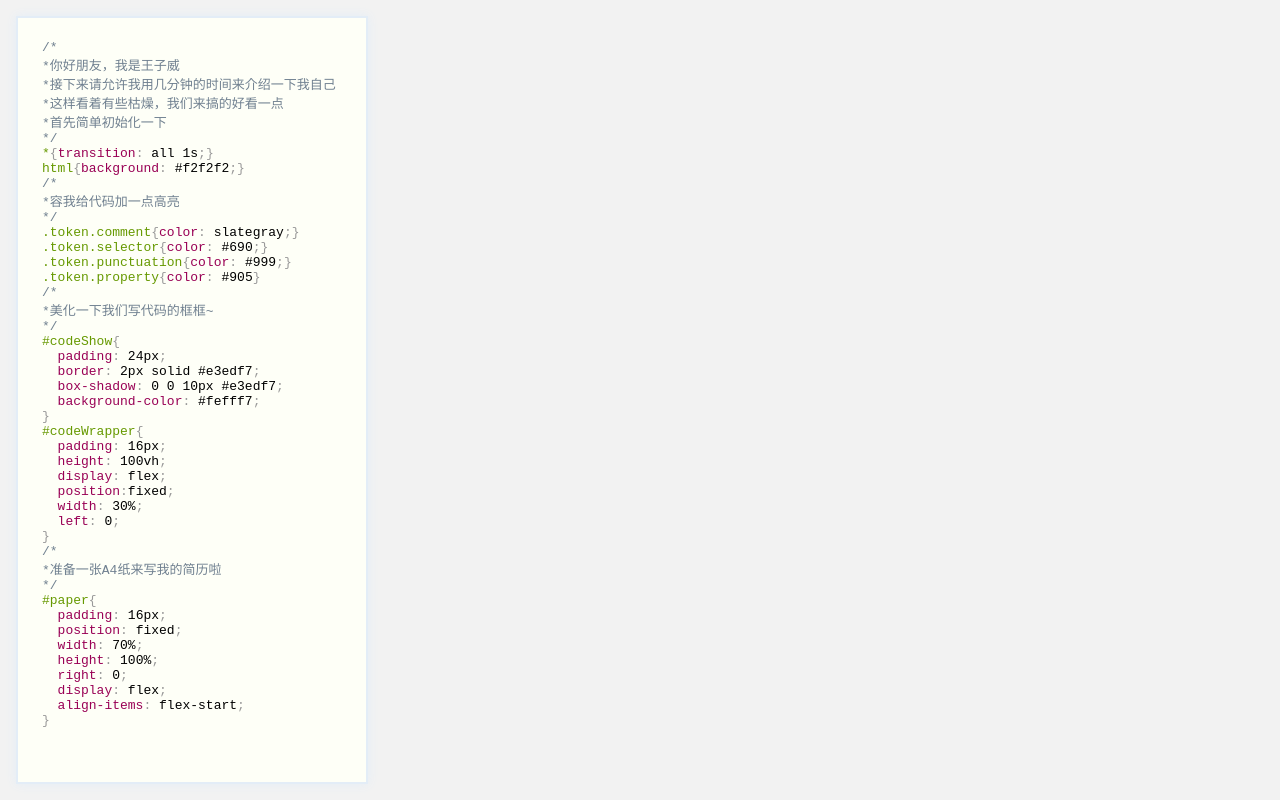
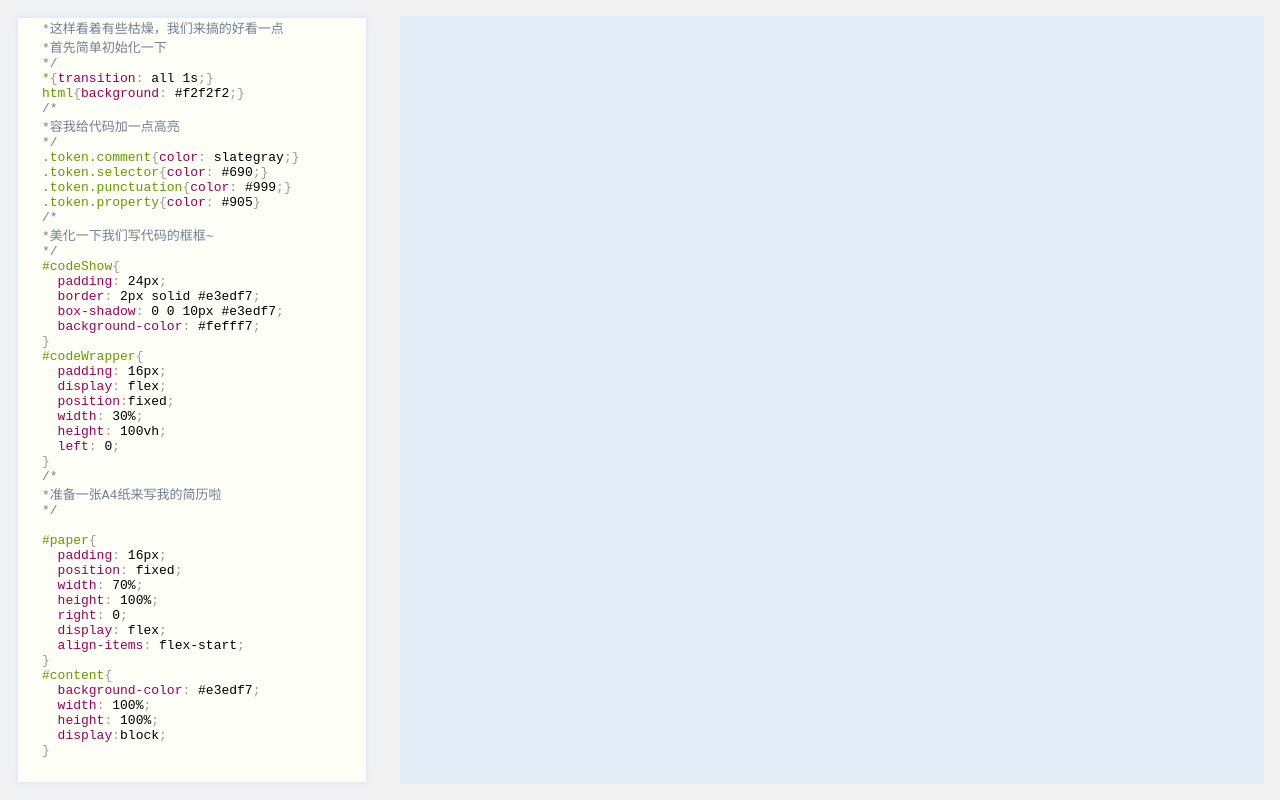
Before and after one commit to WillWang-Ww/MyResume, a plain HTML site: page index.html in a window 1280 px wide. Drawn offline with Linux system fonts and the light colour scheme.

Commit message:
创建简历基本架构

```diff
--- a/css/default.css
+++ b/css/default.css
@@ -18,4 +18,7 @@ body{
 #codeShow{
     width: 100%;
     overflow: hidden;
-  }
+}
+#content{
+    display: none;
+}
--- a/js/main.js
+++ b/js/main.js
@@ -1,6 +1,23 @@
 //add code to #codeShow and style
 function writeCode(prefix,getCode,fn){
   let domCode = document.querySelector('#codeShow')
+  domCode.innerHTML = prefix || ''
+  let n = 0
+  let timer = setInterval(()=>{
+    n += 1
+    domCode.innerHTML = Prism.highlight(prefix + getCode.substring(0,n), Prism.languages.css);
+    codeStyle.innerHTML = prefix + getCode.substring(0,n)
+    domCode.scrollTop = domCode.scrollHeight
+    if (n >= getCode.length) {
+      window.clearInterval(timer)
+      fn && fn.call()
+    }
+  }, 0)
+}
+
+//add code to #content and style
+function writeContent(prefix,getCode,fn){
+  let domCode = document.querySelector('#content')
   domCode.innerHTML = prefix || ''
   let n = 0
   let timer = setInterval(()=>{
@@ -41,15 +58,18 @@ html{background: #f2f2f2;}
 }
 #codeWrapper{
   padding: 16px;
-  height: 100vh;
   display: flex;
   position:fixed;
   width: 30%;
+  height: 100vh;
   left: 0;
 }
 /*
 *准备一张A4纸来写我的简历啦
 */
+`
+
+var result2=`
 #paper{
   padding: 16px;
   position: fixed;
@@ -59,15 +79,22 @@ html{background: #f2f2f2;}
   display: flex;
   align-items: flex-start;
 }
+#content{
+  background-color: #e3edf7;
+  width: 100%;
+  height: 100%;
+  display:block;
+}
 `
 
-var result2=`
-
-`
 
 writeCode('',result,()=>{
   creatPaper(() => {
-    writeCode(result,result2)
+    writeCode(result,result2,(()=>{
+      creatContent(()=>{
+
+      })
+    }))
   })
 })
 
@@ -75,5 +102,46 @@ function creatPaper(fn){
   var paper = document.createElement('div')
   paper.id = 'paper'
   document.body.appendChild(paper)
+  var content = document.createElement('div')
+  content.id = 'content'
+  paper.appendChild(content)
   fn.call()
 }
+
+function creatContent(fn){
+  let content = document.querySelector('#content')
+  let personalInfo = document.createElement('div')
+  let programInfo = document.createElement('div')
+  personalInfo.id = 'personalInfo'
+  programInfo.id = 'programInfo'
+  content.appendChild(personalInfo)
+  content.appendChild(programInfo)
+  let portrait = document.createElement('div')
+  portrait.id = 'portrait'
+  personalInfo.appendChild(portrait)
+  let name = document.createElement('div')
+  name.id = 'name'
+  personalInfo.appendChild(name)
+  let job = document.createElement('div')
+  job.id = 'job'
+  personalInfo.appendChild(job)
+  let contact = document.createElement('div')
+  contact.id = 'contact'
+  personalInfo.appendChild(contact)
+  let education = document.createElement('div')
+  education.id = 'education'
+  personalInfo.appendChild(education)
+  let br = document.createElement('div')
+  br.id = 'br'
+  personalInfo.appendChild(br)
+  let duration = document.createElement('div')
+  duration.id = 'duration'
+  personalInfo.appendChild(duration)
+  let school = document.createElement('div')
+  school.id = 'school'
+  personalInfo.appendChild(school)
+  let major = document.createElement('div')
+  major.id = 'major'
+  personalInfo.appendChild(major)
+  fn.call()
+}
```
